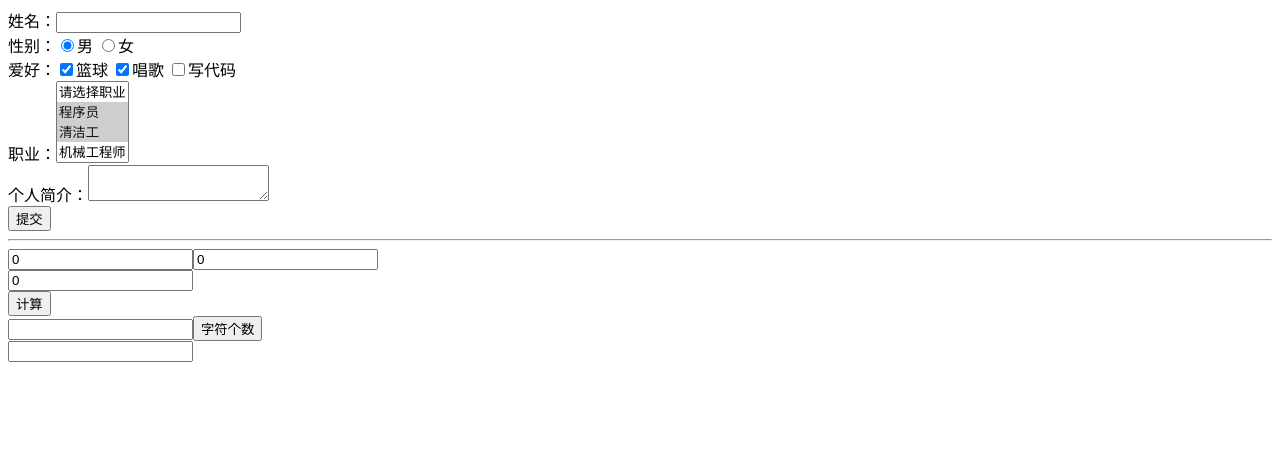
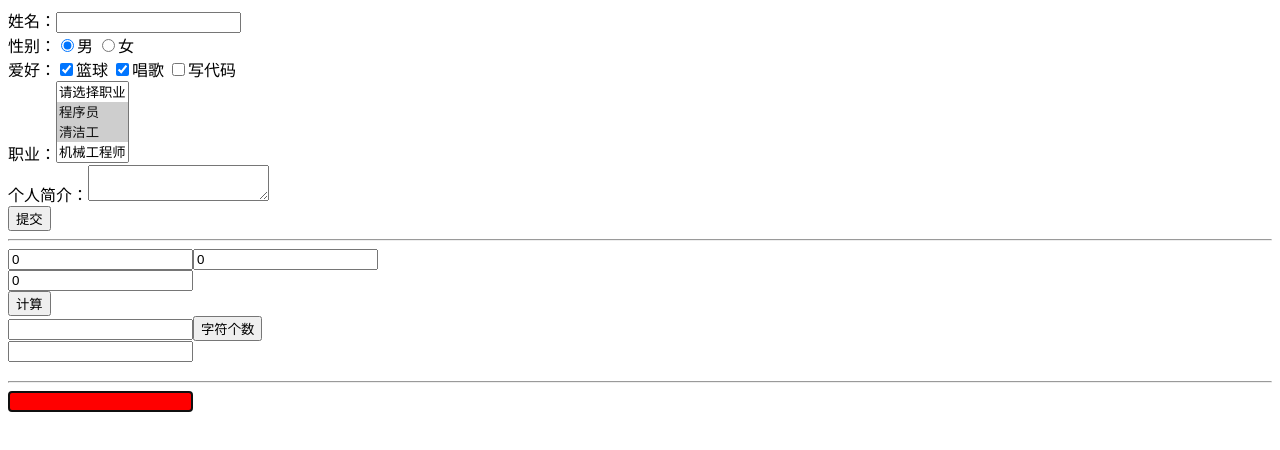
Before and after one commit to MrJiangChuan/vue-demo2, a Vue app: page / in a window 1280 px wide. Shown: the top 450 px of the page. Built offline with nearby package versions, Linux system fonts and the light colour scheme.

Commit message:
增加了自定义指令用法【包括全局指令和局部指令】

```diff
--- a/src/App.vue
+++ b/src/App.vue
@@ -28,6 +28,9 @@
     <input type="button" value="字符个数" @click="count" /><br>
     <input type="text" v-model.lazy="msg" /><br>
     <h3>{{msg}}</h3>
+    <hr/>
+    <!--自定义指令-->
+    <input type="text" v-focus v-bgcolor="bgcolor" />
   </div>
 </template>
 
@@ -46,7 +49,8 @@ export default {
         num2: 0,
         result: 0,
         text: '',
-        msg: ''
+        msg: '',
+        bgcolor: {color: 'red'}
     }
   },
   methods: {
@@ -63,6 +67,19 @@ export default {
   },
   computed: {
 
+  },
+  //局部指令
+  directives: {
+    focus: {
+      inserted: function(el) {
+        el.focus()
+      }
+    },
+    bgcolor: {
+      bind: function(el, binding) {
+        el.style.backgroundColor = binding.value.color
+      }
+    }
   }
 }
 </script>
```
Also changed, not shown: src/main.js (+11 -1 lines).
